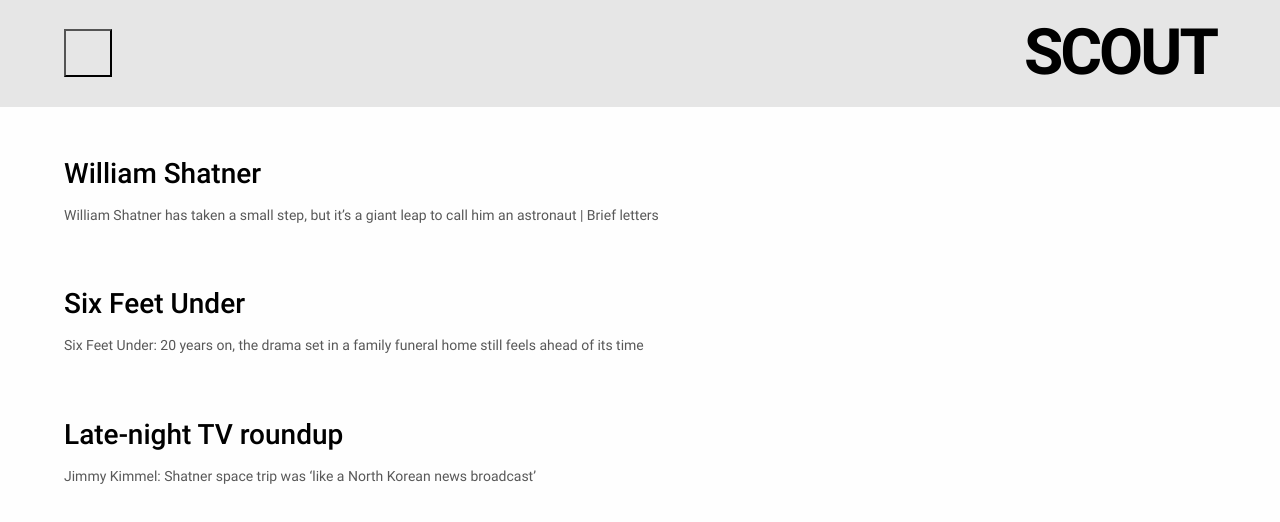
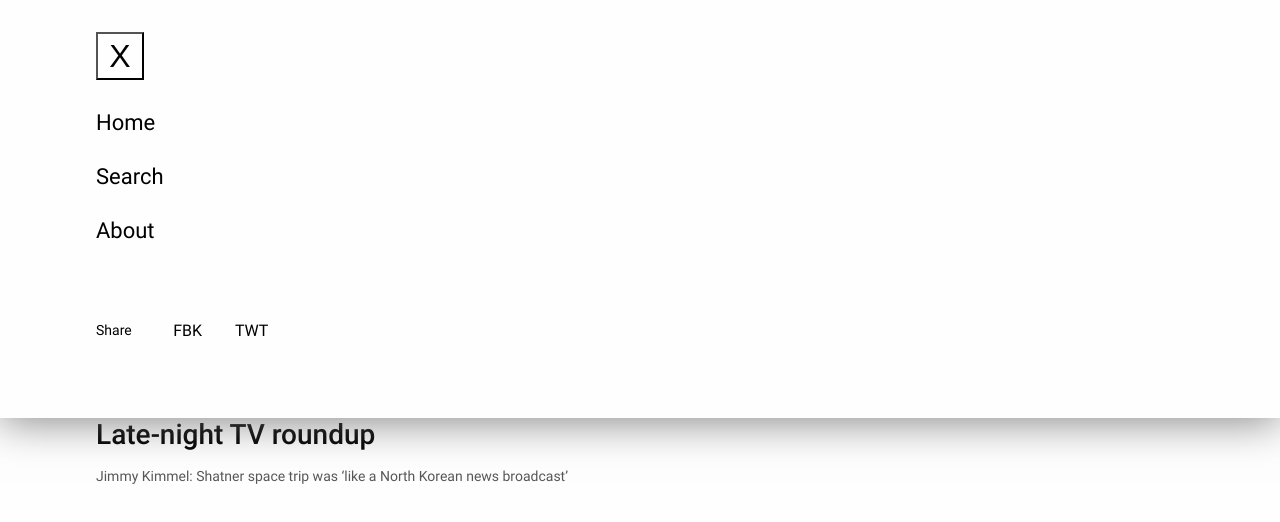
Before and after one commit to mdashmiller/blog-ui, a plain HTML site: page index.html in a window 1280 px wide. Drawn offline with Linux system fonts and the light colour scheme; files whose address does not match are found by name.

Commit message:
add responsive styles for header and main

```diff
--- a/app.css
+++ b/app.css
@@ -156,10 +156,16 @@
     padding-left: var(--space-double);
   }
 }
-@media (min-width: 668.8px) {
+@media (min-width: 668.8px) and (max-width: 728.7px) {
   .header {
     padding-right: var(--space-quad);
     padding-left: var(--space-quad);
+  }
+}
+@media (min-width: 728.8px) {
+  .header {
+    padding-right: calc(var(--space-quad) + var(--space-double));
+    padding-left: calc(var(--space-quad) + var(--space-double));
   }
 }
 
@@ -184,7 +190,6 @@
 .menu--is-open {
   padding-top: var(--space-double);
   padding-bottom: var(--space-quad);
-  padding-left: var(--space-double);
   display: block;
   position: fixed;
   z-index: 1;
@@ -194,6 +199,21 @@
   left: 0;
   background-color: var(--color-paper-081);
   box-shadow: 0 0.4rem 4rem 0 rgba(108, 108, 108, 0.8);
+}
+@media (max-width: 668.7px) {
+  .menu--is-open {
+    padding-left: var(--space-double);
+  }
+}
+@media (min-width: 668.8px) and (max-width: 728.7px) {
+  .menu--is-open {
+    padding-left: var(--space-quad);
+  }
+}
+@media (min-width: 728.8px) {
+  .menu--is-open {
+    padding-left: calc(var(--space-quad) + var(--space-double));
+  }
 }
 
 .menu__items {
@@ -261,10 +281,16 @@
     padding-left: var(--space-double);
   }
 }
-@media (min-width: 668.8px) {
+@media (min-width: 668.8px) and (max-width: 728.7px){
   .main {
     padding-right: var(--space-quad);
     padding-left: var(--space-quad);
+  }
+}
+@media (min-width: 728.8px) {
+  .main {
+    padding-right: calc(var(--space-quad) + var(--space-double));
+    padding-left: calc(var(--space-quad) + var(--space-double));
   }
 }
 
--- a/index.html
+++ b/index.html
@@ -21,7 +21,7 @@
       <a class="t-brand brand" href="/">SCOUT</a>
     </h1>
     <!-- Menu Nav -->
-    <nav class="menu">
+    <nav class="menu menu--is-open">
       <button class="button-icon menu__close">
         <span class="screen-reader-only">
           Close the navigation menu
```
